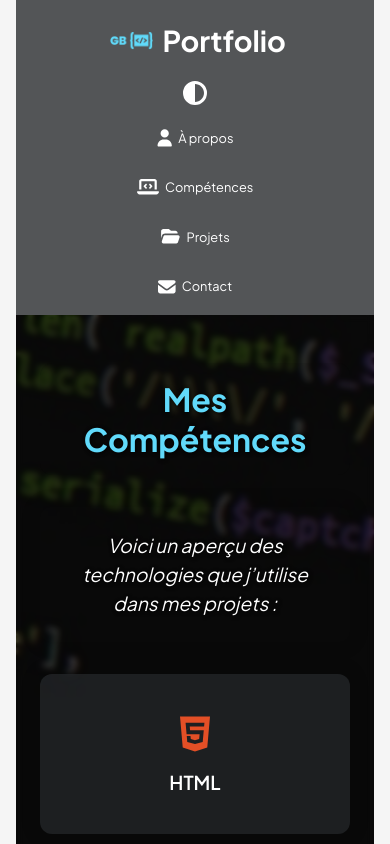
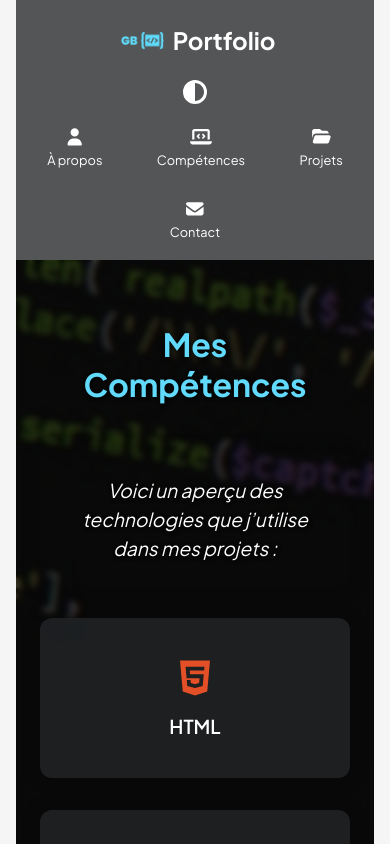
Before and after one commit to GuillaumeBourlier/Portfolio, a React (Vite) app: page /Portfolio/competencies in a window 390 px wide. Shown: the top 844 px of the page. Built offline with nearby package versions, Linux system fonts and the light colour scheme.

Commit message:
Modif logo

```diff
--- a/404.html
+++ b/404.html
@@ -1,12 +1,25 @@
-<!DOCTYPE html>
-<html>
+<!doctype html>
+<html lang="fr" dir="ltr">
+
 <head>
-  <script>
-    const path = window.location.pathname.split('/Portfolio/')[1] || '';
-    window.location.href = '/Portfolio/#' + (path ? path : '');
-  </script>
+  <meta charset="UTF-8" />
+  <meta name="viewport" content="width=device-width, initial-scale=1.0" />
+  <title>Page non trouvée - Guillaume Bourlier - Développeur Front-End</title>
+  <meta name="description" content="La page que vous cherchez n'existe pas. Retournez au portfolio de Guillaume Bourlier, développeur Front-End.">
+  <meta name="robots" content="noindex, follow">
+  <link rel="icon" type="image/webp" href="/assets/logo.webp" />
+  <link rel="apple-touch-icon" href="/assets/logo.webp">
+  <link rel="preconnect" href="https://fonts.googleapis.com">
+  <link rel="preconnect" href="https://fonts.gstatic.com" crossorigin>
+  <link href="https://fonts.googleapis.com/css2?family=Plus+Jakarta+Sans:wght@400;600;700&display=swap"
+    rel="stylesheet">
+
 </head>
+
 <body>
-  <p>Redirection en cours...</p>
+  <div id="root"></div>
+  <script type="module" src="/src/main.jsx"></script>
+
 </body>
+
 </html>
--- a/index.html
+++ b/index.html
@@ -25,12 +25,6 @@
   <link href="https://fonts.googleapis.com/css2?family=Plus+Jakarta+Sans:wght@400;600;700&display=swap"
     rel="stylesheet">
   <title>Guillaume Bourlier - Développeur Front-End React | Portfolio</title>
-  <script>
-    if (!window.location.hash && !window.location.pathname.includes('/Portfolio')) {
-      window.location.replace('/Portfolio/#' + (window.location.pathname.split('/Portfolio/')[1] || ''));
-    }
-  </script>
-<!-- enlever le script pour voir sur mes routes fonctionnent  -->
 
 </head>
 
--- a/src/pages/ErrorPage/ErrorPage.jsx
+++ b/src/pages/ErrorPage/ErrorPage.jsx
@@ -1,3 +1,5 @@
+import { Link } from "react-router-dom";
+
 export default function ErrorPage() {
   return (
     <main className="error-page">
@@ -5,7 +7,7 @@ export default function ErrorPage() {
       <h2 className="error-page__message">
         La page que vous recherchez est introuvable ou a été déplacée
       </h2>
-      <a href="/" className="error-page__link">Retourner à l'accueil</a>
+      <Link to="/" className="error-page__link">Retourner à l'accueil</Link>
     </main>
   );
 }
--- a/src/styles/components/cards.scss
+++ b/src/styles/components/cards.scss
@@ -75,12 +75,6 @@
   background-color: rgba($background-tech, 0.6);
   padding: $spacing-sm;
   border-radius: $border-radius-sm;
-  transition: all 0.3s ease;
-
-  &:hover {
-    transform: translateY(-3px);
-    box-shadow: $shadow-hover-card;
-  }
 
   .card-header {
     display: flex;
--- a/src/styles/components/navbar.scss
+++ b/src/styles/components/navbar.scss
@@ -9,17 +9,40 @@
   background-color: $background-tech;
   color: $text-color;
   font-size: 1.5rem;
+  transition: padding 0.3s ease;
 
-  .logo {
-    color: $primary-color;
-    text-decoration: none;
-    font-size: 1.5rem;
-    font-weight: 600;
+  .nav-title {
+    a {
+      display: flex;
+      align-items: center;
+      gap: 0.5rem;
+      color: $primary-color;
+      text-decoration: none;
+      font-size: 1.5rem;
+      font-weight: 600;
+    }
+  }
+
+  .nav-logo {
+    width: 40px;
+    height: auto;
+    transition: transform 0.3s ease;
+    &:hover {
+      transform: scale(1.1) rotate(-5deg);
+    }
+  }
+
+  .nav-right {
+    display: flex;
+    align-items: center;
+    gap: 1.5rem;
   }
 
   ul {
     display: flex;
-    gap: 1rem;
+    gap: 2rem;
+    margin: 0;
+    padding: 0;
 
     li {
       list-style: none;
@@ -28,23 +51,113 @@
         color: $text-color;
         font-weight: 500;
         text-decoration: none;
+        display: flex;
+        align-items: center;
+        gap: 0.5rem;
+        position: relative;
+        padding: 0.5rem 0;
 
-        &:hover {
-          color: #61dafb;
-          transition: 0.3s;
+        &::after {
+          content: "";
+          position: absolute;
+          width: 0;
+          height: 2px;
+          bottom: 0;
+          left: 50%;
+          transform: translateX(-50%);
+          background-color: $primary-color;
+          transition: width 0.3s ease-in-out;
+        }
+
+        &:hover,
+        &.active {
+          color: $primary-color;
+          transition: color 0.3s;
+        }
+
+        &:hover::after,
+        &.active::after {
+          width: 100%;
+        }
+
+        .nav-text {
+          font-size: $font-size-sm;
+          transition: all 0.3s ease;
         }
       }
     }
   }
 
-  @include respond-to(md) {
+  .contrast-button {
+    background: none;
+    border: none;
+    color: $text-color;
+    cursor: pointer;
+    padding: 0.5rem;
+    display: flex;
+    align-items: center;
+    justify-content: center;
+    transition: color 0.3s ease, transform 0.3s ease;
+
+    &:hover {
+      color: $primary-color;
+      transform: scale(1.1);
+    }
+  }
+
+
+  @media (max-width: 1100px) {
+    padding: 0.75rem 1.5rem;
+    ul {
+      gap: 1.2rem;
+      a {
+        gap: 0.4rem;
+        .nav-text {
+          font-size: $font-size-xs;
+        }
+      }
+    }
+  }
+
+
+  @media (max-width: 990px) {
+    padding: 0.75rem 1rem;
+
+    .nav-right {
+      gap: 1rem;
+    }
+
+    ul {
+      gap: 1.2rem;
+
+      a {
+        flex-direction: column;
+        gap: 0.2rem;
+        font-size: 1.3rem;
+
+        .nav-text {
+          font-size: 0.7rem;
+          font-weight: 400;
+        }
+      }
+    }
+  }
+
+  @media (max-width: 821px) {
     flex-direction: column;
     gap: 1rem;
-    font-size: 1.2rem;
+    padding: 1rem;
+
+    .nav-right {
+      flex-direction: column;
+      width: 100%;
+    }
 
     ul {
-      flex-direction: column;
-      gap: 0.5rem;
+      flex-direction: row;
+      gap: 1rem;
+      justify-content: space-around;
+      width: 100%;
       align-items: center;
     }
   }
--- a/src/styles/index.scss
+++ b/src/styles/index.scss
@@ -99,7 +99,7 @@ body, h1, h2, h3, h4, h5, h6, p, a, span, li, input, textarea, button {
 .main-content {
   flex: 1;
   display: flex;
-  margin-top: 60px;
+  flex-direction: column;
 }
 
 
--- a/src/styles/pages/competencies.scss
+++ b/src/styles/pages/competencies.scss
@@ -53,10 +53,13 @@
       @include card-style($background-tech);
       min-width: 120px;
       border-radius: $border-radius-md;
+      transition: transform 0.3s ease, box-shadow 0.3s ease;
 
-      &:hover {
-        transform: translateY(-3px);
-        box-shadow: 0 8px 25px rgba($primary-color, 0.3);
+      @media (hover: hover) {
+        &:hover {
+          transform: translateY(-3px);
+          box-shadow: 0 8px 25px rgba($primary-color, 0.3);
+        }
       }
 
       a {
--- a/src/styles/pages/home.scss
+++ b/src/styles/pages/home.scss
@@ -196,7 +196,6 @@
       font-size: $font-size-xs;
       font-weight: 600;
       cursor: pointer;
-      animation: bounce 2s infinite;
       transition: background-color 0.3s ease, color 0.3s ease;
       text-decoration: none;
 
@@ -204,21 +203,6 @@
         background-color: $primary-color;
         color: $text-dark;
       }
-    }
-  }
-  @keyframes bounce {
-    0%,
-    25%,
-    50%,
-    80%,
-    100% {
-      transform: translateY(0);
-    }
-    40% {
-      transform: translateY(-8px);
-    }
-    60% {
-      transform: translateY(-4px);
     }
   }
 
@@ -233,10 +217,6 @@
     box-shadow: $shadow-default;
     position: relative;
     transition: transform 0.3s ease, box-shadow 0.3s ease;
-
-    &:hover {
-      transform: translateY(-5px);
-    }
 
     h2 {
       font-size: $font-size-lg;
@@ -261,9 +241,11 @@
       box-shadow: 0 2px 6px rgba(0, 0, 0, 0.1);
       transition: transform 0.3s ease, box-shadow 0.3s ease;
 
-      &:hover {
-        transform: translateY(-3px);
-        box-shadow: $shadow-hover-card;
+      @media (hover: hover) {
+        &:hover {
+          transform: translateY(-3px);
+          box-shadow: $shadow-hover-card;
+        }
       }
 
       .card-header {
--- a/src/styles/pages/projects.scss
+++ b/src/styles/pages/projects.scss
@@ -39,9 +39,11 @@
     flex-direction: column;
     cursor: pointer;
 
-    &:hover {
-      transform: scale(1.1);
-      box-shadow: $shadow-hover-card;
+    @media (hover: hover) {
+      &:hover {
+        transform: translateY(-5px);
+        box-shadow: $shadow-hover-card;
+      }
     }
 
     .project-image {
```
Also changed, not shown: src/pages/HomePage/home.jsx (+36 -19 lines), 9 other files (tests, documents, lock files or other folders).
